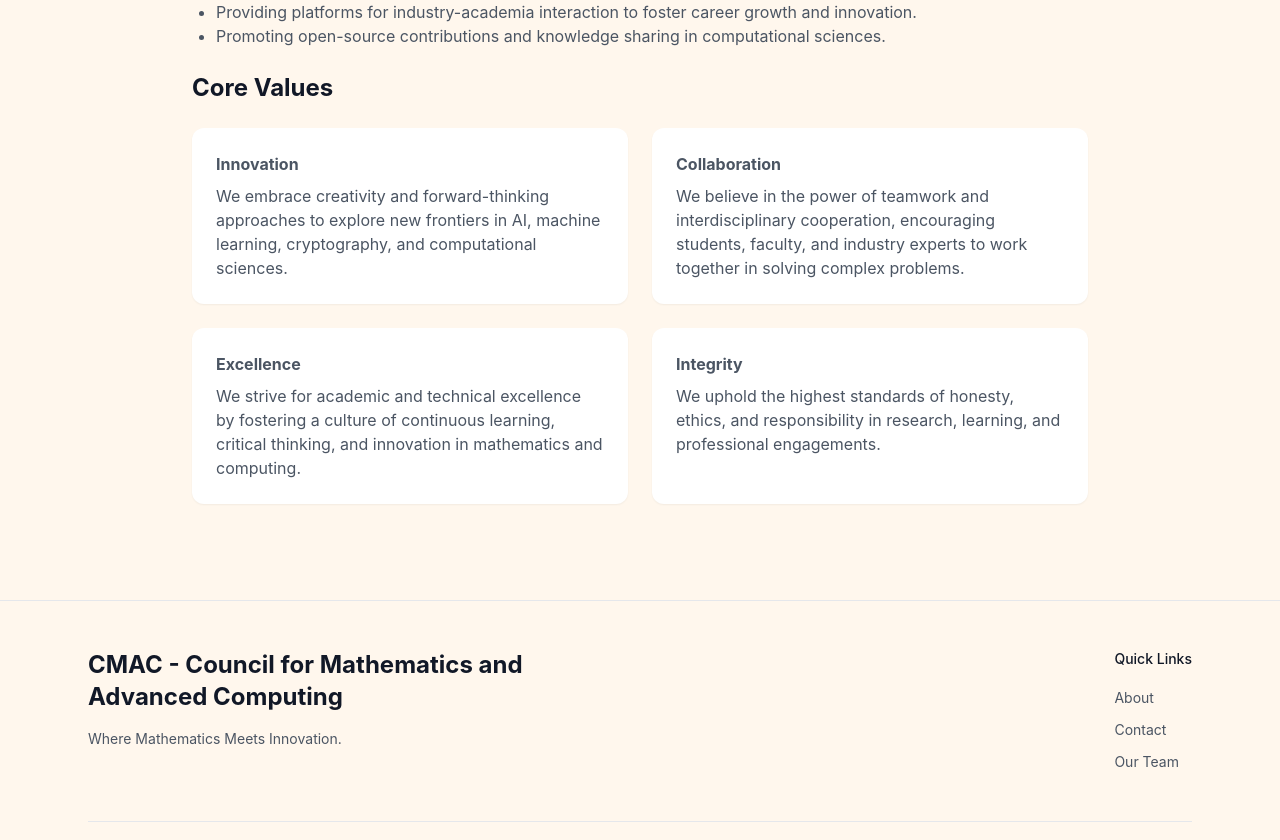
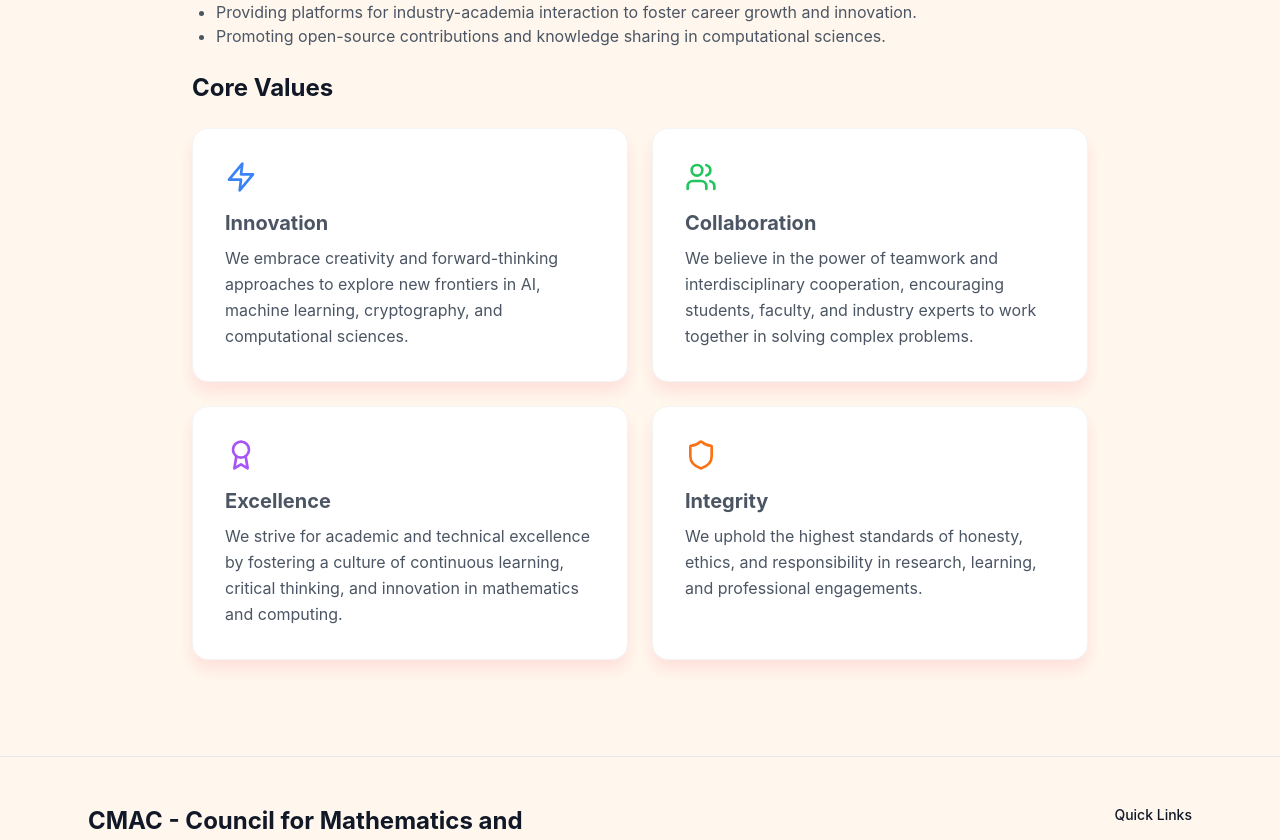
Before and after one commit to Sai-404/cmac-website, a React (Vite) app in the folder client/: page /about in a window 1280 px wide. Shown: the part 648-1488 px from the top of the page. Built offline with nearby package versions, Linux system fonts and the light colour scheme.

Commit message:
Enhance About component: update content for clarity, integrate icons for core values, and improve layout with new styles

```diff
--- a/client/src/About/About.jsx
+++ b/client/src/About/About.jsx
@@ -1,6 +1,7 @@
 import { motion } from "framer-motion";
 import Header from "../Home/Components/Header.jsx";
 import Footer from "../Home/Components/Footer.jsx";
+import { Zap, Users, Award, Shield } from "lucide-react"; // Import icons
 
 const About = () => {
     return (
@@ -18,21 +19,20 @@ const About = () => {
                     </h1>
                     <div className="space-y-6 text-gray-600">
                         <p>
-                        The Council for Mathematics and Advanced Computing (CMAC) is a pioneering initiative dedicated to fostering excellence in mathematics and computational sciences. Established with a vision to bridge theoretical concepts with real-world applications, CMAC serves as a hub for innovation, problem-solving, and interdisciplinary collaboration.
+                            The Council for Mathematics and Advanced Computing (CMAC) is a pioneering initiative dedicated to fostering excellence in mathematics and computational sciences. Established with a vision to bridge theoretical concepts with real-world applications, CMAC serves as a hub for innovation, problem-solving, and interdisciplinary collaboration.
 
-At CMAC, we believe that mathematics and computing are the driving forces behind modern technological advancements. Through workshops, research initiatives, hackathons, and technical events, we provide students with opportunities to enhance their analytical thinking, programming skills, and mathematical intuition. Our mission is to empower young minds by equipping them with the tools to solve complex problems, explore emerging technologies, and contribute to cutting-edge developments in science and engineering.
+                            At CMAC, we believe that mathematics and computing are the driving forces behind modern technological advancements. Through workshops, research initiatives, hackathons, and technical events, we provide students with opportunities to enhance their analytical thinking, programming skills, and mathematical intuition. Our mission is to empower young minds by equipping them with the tools to solve complex problems, explore emerging technologies, and contribute to cutting-edge developments in science and engineering.
 
-Guided by esteemed faculty and driven by passionate students, CMAC stands as a platform where knowledge meets innovation. We welcome all those eager to push the boundaries of mathematics and computing to join us in shaping the future.
+                            Guided by esteemed faculty and driven by passionate students, CMAC stands as a platform where knowledge meets innovation. We welcome all those eager to push the boundaries of mathematics and computing to join us in shaping the future.
                         </p>
 
                         <h2 className="text-2xl font-bold text-gray-900 mt-8">
                             Our Mission
                         </h2>
                         <p>
-                        The Council for Mathematics and Advanced Computing (CMAC) is dedicated to fostering a thriving community of learners, innovators, and researchers who are passionate about the intersection of mathematics and computing. Our mission is to bridge the gap between theoretical knowledge and real-world applications by creating an engaging and collaborative environment for students, faculty, and industry professionals.
+                            The Council for Mathematics and Advanced Computing (CMAC) is dedicated to fostering a thriving community of learners, innovators, and researchers who are passionate about the intersection of mathematics and computing. Our mission is to bridge the gap between theoretical knowledge and real-world applications by creating an engaging and collaborative environment for students, faculty, and industry professionals.
                             <ul className="list-disc pl-6 mt-2">
-                                <li>Organizing technical workshops, seminars, and hackathons to enhance practical knowledge.
-                                </li>
+                                <li>Organizing technical workshops, seminars, and hackathons to enhance practical knowledge.</li>
                                 <li>Facilitating collaborative research projects that bridge mathematics and advanced computing.</li>
                                 <li>Providing platforms for industry-academia interaction to foster career growth and innovation.</li>
                                 <li>Promoting open-source contributions and knowledge sharing in computational sciences.</li>
@@ -43,21 +43,52 @@ Guided by esteemed faculty and driven by passionate students, CMAC stands as a p
                             Core Values
                         </h2>
                         <div className="grid md:grid-cols-2 gap-6 mt-4">
-                            <div className="bg-white p-6 rounded-xl shadow-sm">
-                                <h3 className="font-bold mb-2">Innovation</h3>
-                                <p>We embrace creativity and forward-thinking approaches to explore new frontiers in AI, machine learning, cryptography, and computational sciences.</p>
+                            {/* Innovation */}
+                            <div className="group bg-white rounded-2xl p-8 shadow-lg hover:shadow-xl transition-all duration-500 border border-gray-100 hover:border-gray-200 relative overflow-hidden transform hover:scale-105">
+                                <div className="absolute inset-0 bg-gradient-to-br from-blue-500/5 via-transparent to-purple-500/5 opacity-0 group-hover:opacity-100 transition-opacity duration-500" />
+                                <div className="relative z-10">
+                                    <Zap className="w-8 h-8 text-blue-500 mb-4" />
+                                    <h3 className="text-xl font-bold mb-2">Innovation</h3>
+                                    <p className="text-gray-600 leading-relaxed">
+                                        We embrace creativity and forward-thinking approaches to explore new frontiers in AI, machine learning, cryptography, and computational sciences.
+                                    </p>
+                                </div>
                             </div>
-                            <div className="bg-white p-6 rounded-xl shadow-sm">
-                                <h3 className="font-bold mb-2">Collaboration</h3>
-                                <p>We believe in the power of teamwork and interdisciplinary cooperation, encouraging students, faculty, and industry experts to work together in solving complex problems.</p>
+
+                            {/* Collaboration */}
+                            <div className="group bg-white rounded-2xl p-8 shadow-lg hover:shadow-xl transition-all duration-500 border border-gray-100 hover:border-gray-200 relative overflow-hidden transform hover:scale-105">
+                                <div className="absolute inset-0 bg-gradient-to-br from-green-500/5 via-transparent to-yellow-500/5 opacity-0 group-hover:opacity-100 transition-opacity duration-500" />
+                                <div className="relative z-10">
+                                    <Users className="w-8 h-8 text-green-500 mb-4" />
+                                    <h3 className="text-xl font-bold mb-2">Collaboration</h3>
+                                    <p className="text-gray-600 leading-relaxed">
+                                        We believe in the power of teamwork and interdisciplinary cooperation, encouraging students, faculty, and industry experts to work together in solving complex problems.
+                                    </p>
+                                </div>
                             </div>
-                            <div className="bg-white p-6 rounded-xl shadow-sm">
-                                <h3 className="font-bold mb-2">Excellence</h3>
-                                <p>We strive for academic and technical excellence by fostering a culture of continuous learning, critical thinking, and innovation in mathematics and computing.</p>
+
+                            {/* Excellence */}
+                            <div className="group bg-white rounded-2xl p-8 shadow-lg hover:shadow-xl transition-all duration-500 border border-gray-100 hover:border-gray-200 relative overflow-hidden transform hover:scale-105">
+                                <div className="absolute inset-0 bg-gradient-to-br from-purple-500/5 via-transparent to-pink-500/5 opacity-0 group-hover:opacity-100 transition-opacity duration-500" />
+                                <div className="relative z-10">
+                                    <Award className="w-8 h-8 text-purple-500 mb-4" />
+                                    <h3 className="text-xl font-bold mb-2">Excellence</h3>
+                                    <p className="text-gray-600 leading-relaxed">
+                                        We strive for academic and technical excellence by fostering a culture of continuous learning, critical thinking, and innovation in mathematics and computing.
+                                    </p>
+                                </div>
                             </div>
-                            <div className="bg-white p-6 rounded-xl shadow-sm">
-                                <h3 className="font-bold mb-2">Integrity</h3>
-                                <p>We uphold the highest standards of honesty, ethics, and responsibility in research, learning, and professional engagements.</p>
+
+                            {/* Integrity */}
+                            <div className="group bg-white rounded-2xl p-8 shadow-lg hover:shadow-xl transition-all duration-500 border border-gray-100 hover:border-gray-200 relative overflow-hidden transform hover:scale-105">
+                                <div className="absolute inset-0 bg-gradient-to-br from-orange-500/5 via-transparent to-red-500/5 opacity-0 group-hover:opacity-100 transition-opacity duration-500" />
+                                <div className="relative z-10">
+                                    <Shield className="w-8 h-8 text-orange-500 mb-4" />
+                                    <h3 className="text-xl font-bold mb-2">Integrity</h3>
+                                    <p className="text-gray-600 leading-relaxed">
+                                        We uphold the highest standards of honesty, ethics, and responsibility in research, learning, and professional engagements.
+                                    </p>
+                                </div>
                             </div>
                         </div>
                     </div>
@@ -66,6 +97,6 @@ Guided by esteemed faculty and driven by passionate students, CMAC stands as a p
             <Footer />
         </div>
     );
-}
+};
 
 export default About;
```
